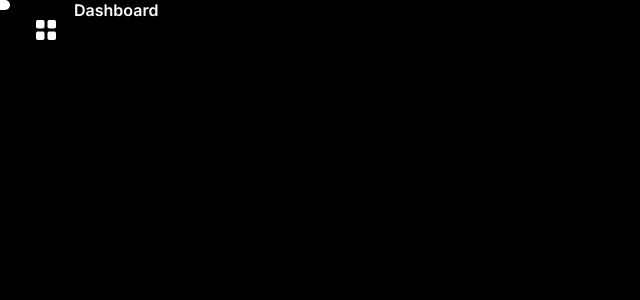
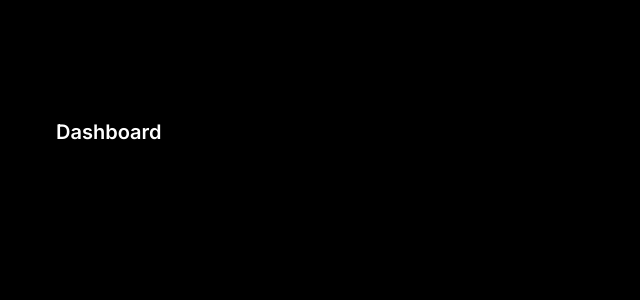
Before and after one commit to 2022M4T1-Inteli/Locus, a React (Vite) app in the folder src/front/: page /sidebar in a window 1280 px wide. Shown: the top 300 px of the page, without its empty margins (0-640 px from the left). Built offline with nearby package versions, Linux system fonts and the light colour scheme.

Commit message:
feat(): change dashboardPage

```diff
--- a/src/front/src/components/Gallery.jsx
+++ b/src/front/src/components/Gallery.jsx
@@ -15,12 +15,12 @@
     const [count, setCount] = useState([
         {
             mac_str: mock_macandress(),
-            battery_percent: 100,
+            battery_percent: 60,
             last_activity: 'Last activity: 1 hour ago',
         },
         {
             mac_str: mock_macandress(),
-            battery_percent: 67,
+            battery_percent: 70,
             last_activity: 'Last activity: 6 hour ago',
         },
         {
--- a/src/front/src/components/Gallery.module.css
+++ b/src/front/src/components/Gallery.module.css
@@ -115,7 +115,7 @@
 
 .status > div > h4 {
     margin-top: 1rem;
-    font-size: 0.6rem;
+    font-size: 0.8rem;
     opacity: 0.5;
 }
 
--- a/src/front/src/components/SideBar.jsx
+++ b/src/front/src/components/SideBar.jsx
@@ -1,14 +1,15 @@
 import styles from './SideBar.module.css';
-import OptionDashboard from '../assets/option1.svg';
 
 export function SideBar() {
     return (
-        <div className={styles.display}>
-            <div className={styles.selected}></div>
-            <div className={styles.icon}>
-                <img src={OptionDashboard} alt="Dashboard Option" />
-            </div>
-            <p className={styles.options}>Dashboard</p>
-        </div>
+        <aside className={styles.sidebar}>
+            {/* <img
+                className={styles.cover}
+                src="https://images.unsplash.com/photo-1593640408182-31c70c8268f5?ixlib=rb-4.0.3&ixid=MnwxMjA3fDB8MHxwaG90by1wYWdlfHx8fGVufDB8fHx8&auto=format&fit=crop&w=500&q=50"
+            /> */}
+            <footer>
+                <a href="#">Dashboard</a>
+            </footer>
+        </aside>
     );
 }
--- a/src/front/src/components/SideBar.module.css
+++ b/src/front/src/components/SideBar.module.css
@@ -1,29 +1,46 @@
-.display {
-    background-color: var(--black-300);
-    display: flex;
-    height: 100%;
-    width: 15%;
-    border-radius: 0 10px 10px 0;
-    display: flex;
-    align-items: flex-start;
-    justify-content: flex-start;
-    /* border: 2px solid var(--gray-200); */
+.sidebar {
+    background : var(--black-300);
+    border-radius: 8px;
+    overflow: hidden;
+    width: 20rem;
+    margin-top: 2rem;
 }
 
-.selected {
-    display: flex;
-    padding: 5px;
-    border-radius: 0 10px 10px 0;
-    background-color: var(--white);
-    align-items: flex-start;
+.cover {
+    width: 100%;
+    height: 100px;
+    object-fit: cover;
 }
 
-.icon {
-    margin-top: 0.15rem;
-    margin-left: 0.5rem;
-    padding: 1rem;
+.profile {
+    display: flex;
+    flex-direction: column;
+    align-items: center;
 }
 
-.options {
-    background-color: var(--black-300);
+.avatar {
+    width: 5rem;
+    height: 5rem;
+    border-radius: 8px;
 }
+
+.sidebar footer {
+    margin-top: 4rem;
+    margin-right: 3rem;
+    padding: 1.5rem 2rem 2rem;
+}
+
+.sidebar footer a {
+    background: transparent;
+    height: 50px;
+    padding: 0 1.5rem;
+    font-weight: bold;
+    font-size: 1.25rem;
+    display: block;
+    text-decoration: none;
+    color: var(--white);
+
+    display: block;
+    align-items: flex;
+    justify-content: center;
+}
--- a/src/front/src/pages/DashboardPage.jsx
+++ b/src/front/src/pages/DashboardPage.jsx
@@ -2,13 +2,14 @@
 import { Gallery } from '../components/Gallery';
 import { Navbar } from '../components/Navbar';
 import styles from './DashboardPage.module.css';
+import { SideBar } from '../components/SideBar.jsx';
 
 export default function DashboardPage() {
     return (
         <div className={styles.dashboardPage}>
-            <Dash />
+            <SideBar />
             <div className={styles.dashboardColPage}>
-                <Navbar buildings={['Prédio 1', 'Prédio 2', 'Prédio 3']} />
+                <Dash />
                 <Gallery />
             </div>
         </div>
--- a/src/front/src/pages/DashboardPage.module.css
+++ b/src/front/src/pages/DashboardPage.module.css
@@ -1,6 +1,7 @@
 .dashboardPage {
     width: 100%;
     height: 100%;
+    display: flex;
 }
 
 .dashboardColPage {
--- a/src/front/src/pages/LoginPage.jsx
+++ b/src/front/src/pages/LoginPage.jsx
@@ -2,7 +2,6 @@
 import styles from './LoginPage.module.css';
 import { LocusButton } from '../components/LocusButton';
 import IconButton from '@mui/material/IconButton';
-import InputLabel from '@mui/material/InputLabel';
 import VisibilityIcon from '@mui/icons-material/Visibility';
 import VisibilityOffIcon from '@mui/icons-material/VisibilityOff';
 
```
